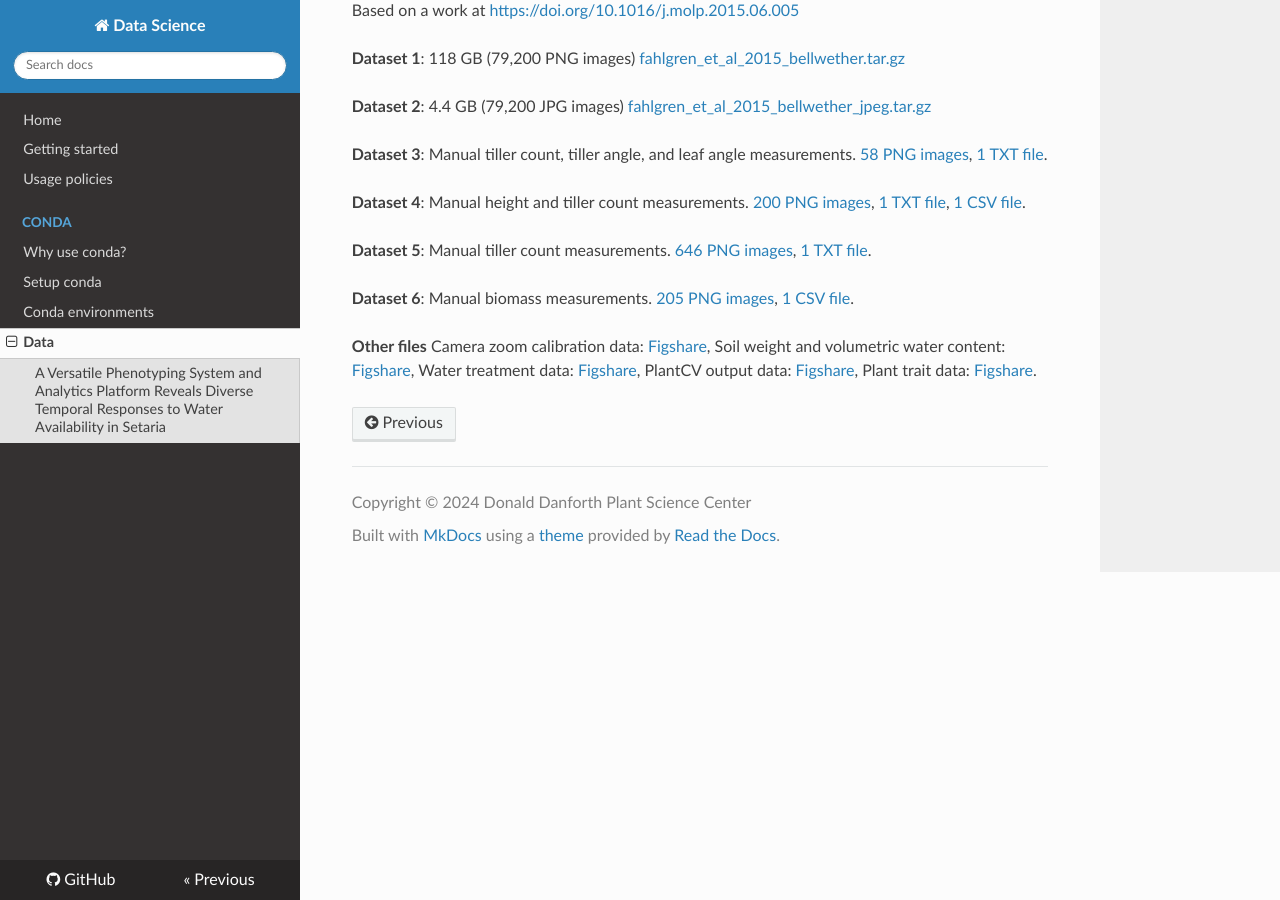
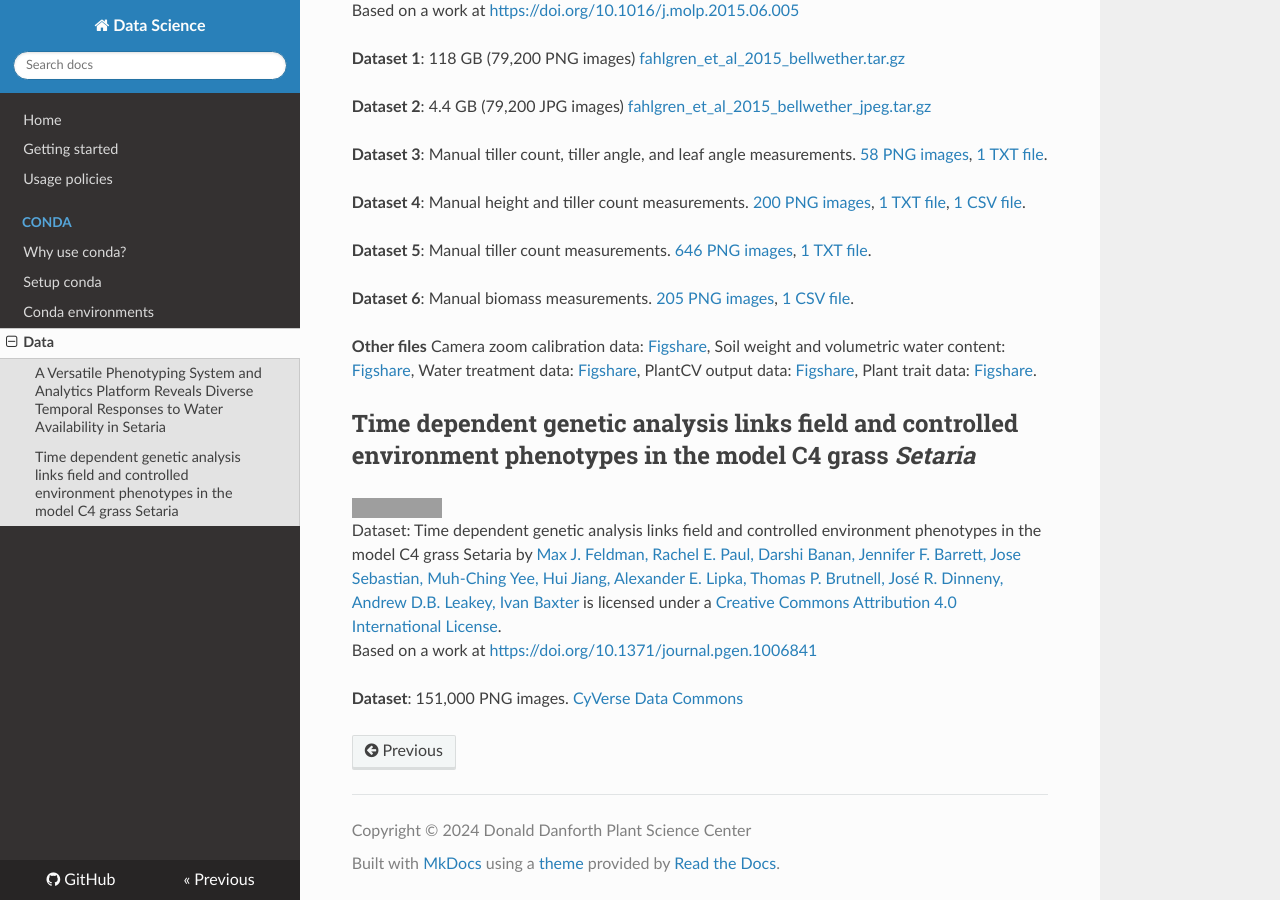
Before and after one commit to danforthcenter/datascience, an MkDocs documentation site: the page built from docs/data.md, in a window 1280 px wide and 900 px high, scrolled down 521 px. Built offline with MkDocs 1.6.1, drawn with Linux system fonts in a browser that asks for light colours; nearby versions of some CDN libraries; grey boxes are pictures that could not be loaded.

Commit message:
Add Feldman dataset

```diff
--- a/docs/data.md
+++ b/docs/data.md
@@ -19,3 +19,9 @@ Below are publicly available datasets from researchers at the Donald Danforth Pl
 **Dataset 6**: Manual biomass measurements. [205 PNG images](https://ndownloader.figshare.com/articles/1327636/versions/1), [1 CSV file](https://ndownloader.figshare.com/files/2084103).
 
 **Other files** Camera zoom calibration data: [Figshare](https://ndownloader.figshare.com/files/2084101), Soil weight and volumetric water content: [Figshare](https://ndownloader.figshare.com/files/2084096), Water treatment data: [Figshare](https://ndownloader.figshare.com/files/3255965), PlantCV output data: [Figshare](https://ndownloader.figshare.com/files/2084100), Plant trait data: [Figshare](https://ndownloader.figshare.com/files/2084098).
+
+## Time dependent genetic analysis links field and controlled environment phenotypes in the model C4 grass *Setaria*
+
+<a rel="license" href="https://creativecommons.org/licenses/by/4.0/"><img alt="Creative Commons License" style="border-width:0" src="https://i.creativecommons.org/l/by/4.0/88x31.png" /></a><br /><span xmlns:dct="https://purl.org/dc/terms/" href="https://purl.org/dc/dcmitype/Dataset" property="dct:title" rel="dct:type">Dataset: Time dependent genetic analysis links field and controlled environment phenotypes in the model C4 grass Setaria</span> by <a xmlns:cc="https://creativecommons.org/ns#" href="https://plantcv.danforthcenter.org/pages/data-sets/setaria_height.html" property="cc:attributionName" rel="cc:attributionURL">Max J. Feldman, Rachel E. Paul, Darshi Banan, Jennifer F. Barrett, Jose Sebastian, Muh-Ching Yee, Hui Jiang, Alexander E. Lipka, Thomas P. Brutnell, José R. Dinneny, Andrew D.B. Leakey, Ivan Baxter</a> is licensed under a <a rel="license" href="https://creativecommons.org/licenses/by/4.0/">Creative Commons Attribution 4.0 International License</a>.<br />Based on a work at <a xmlns:dct="https://purl.org/dc/terms/" href="https://doi.org/10.1371/journal.pgen.1006841" rel="dct:source">https://doi.org/10.1371/journal.pgen.1006841</a>
+
+**Dataset**: 151,000 PNG images. [CyVerse Data Commons](http://datacommons.cyverse.org/browse/iplant/home/shared/danforth_center/SetariaRILDrought1)
```
